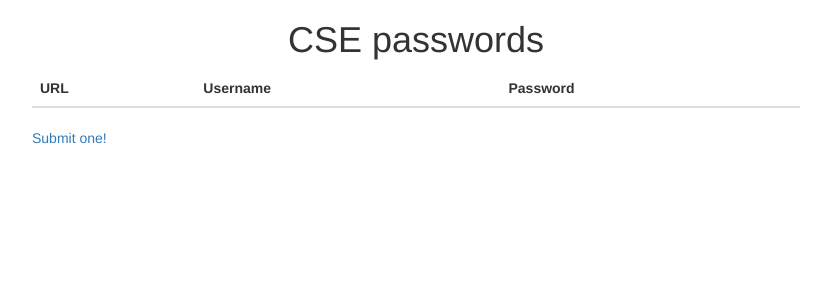
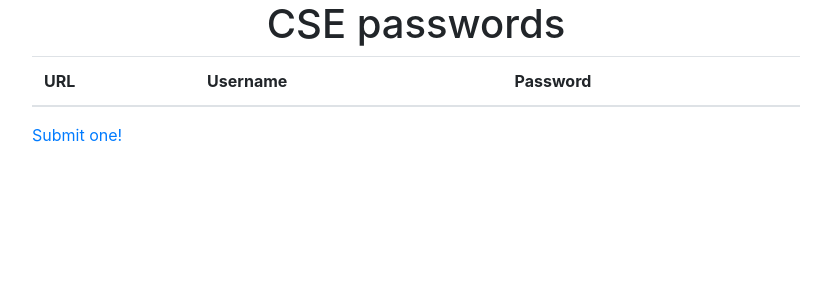
Before and after one commit to gtklocker/cse-passwords, a Flask app: page / in a window 1280 px wide. Shown: the top 300 px of the page, without its empty margins (224-1055 px from the left). Run offline with Flask 2, Linux system fonts and the light colour scheme; data that the repository does not hold is empty; some libraries are stand-ins or nearby versions.

Commit message:
Use Bootstrap 4

```diff
--- a/cse-passwords/templates/base.html
+++ b/cse-passwords/templates/base.html
@@ -2,7 +2,7 @@
 <html>
     <head>
         <title>CSE passwords</title>
-        <link rel='stylesheet' href='https://maxcdn.bootstrapcdn.com/bootstrap/3.3.7/css/bootstrap.min.css' />
+        <link rel='stylesheet' href='https://maxcdn.bootstrapcdn.com/bootstrap/4.0.0-alpha.5/css/bootstrap.min.css' integrity='sha384-AysaV+vQoT3kOAXZkl02PThvDr8HYKPZhNT5h/CXfBThSRXQ6jW5DO2ekP5ViFdi' crossorigin='anonymous' />
 
         <style>
             body {
```
